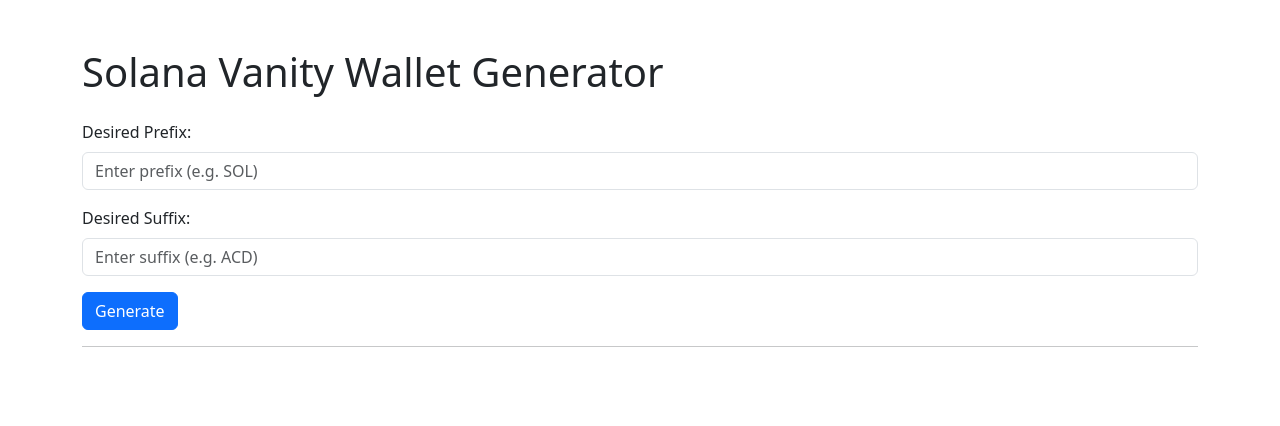
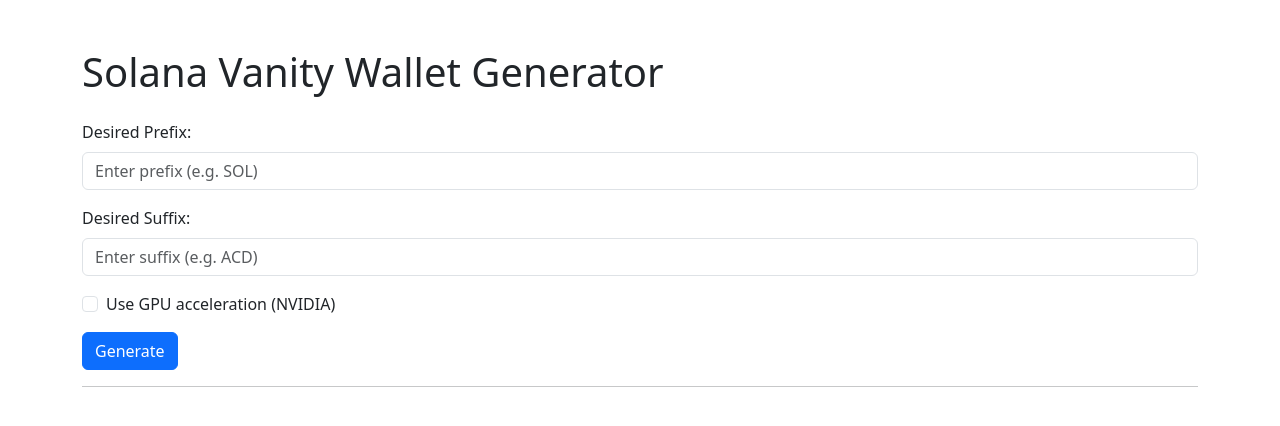
Before and after one commit to DegenApeDev/solana-vanity-generator, a Flask app: page / in a window 1280 px wide. Shown: the top 426 px of the page. Run offline with Flask 2, Linux system fonts and the light colour scheme.

Commit message:
Add GPU seed generation via PyCUDA

```diff
--- a/app.py
+++ b/app.py
@@ -1,6 +1,15 @@
 from flask import Flask, render_template, request, jsonify
 from nacl.signing import SigningKey
 import base58
+try:
+    import numpy as np
+    import pycuda.autoinit  # initializes CUDA
+    from pycuda import curandom
+    rng = curandom.XORWOWRandomNumberGenerator()
+except ImportError:
+    rng = None
+    import logging
+    logging.warning("PyCUDA not available, GPU mode disabled")
 import time
 import threading
 import multiprocessing
@@ -18,6 +27,8 @@ def generate():
     suffix = data.get('suffix', '')
     prefix_lower = prefix.lower()
     suffix_lower = suffix.lower()
+    use_gpu = data.get('use_gpu', False)
+    app.logger.info(f"GPU mode selected: {use_gpu}")
     start = time.time()
     result = {}
     found_event = threading.Event()
@@ -26,7 +37,13 @@ def generate():
     def worker():
         local_tries = 0
         while not found_event.is_set():
-            sk = SigningKey.generate()
+            if use_gpu and rng:
+                # generate 32-byte seed on GPU
+                arr = rng.gen_uint32(8)
+                seed = arr.astype(np.uint32).view(np.uint8).tobytes()
+                sk = SigningKey(seed)
+            else:
+                sk = SigningKey.generate()
             vk = sk.verify_key
             pub = base58.b58encode(vk.encode()).decode()
             local_tries += 1
--- a/requirements.txt
+++ b/requirements.txt
@@ -2,3 +2,5 @@ flask>=2.0
 solana>=0.22.0
 base58>=2.1.0
 pynacl>=1.5.0
+pycuda>=2021.1
+numpy>=1.20
--- a/static/main.js
+++ b/static/main.js
@@ -12,10 +12,11 @@ document.getElementById('generate').addEventListener('click', async () => {
             warningDiv.textContent = 'Selecting both prefix and suffix may take significantly longer.';
             warningDiv.style.display = 'block';
         }
+        const use_gpu = document.getElementById('use_gpu').checked;
         const response = await fetch('/generate', {
             method: 'POST',
             headers: {'Content-Type': 'application/json'},
-            body: JSON.stringify({prefix, suffix})
+            body: JSON.stringify({prefix, suffix, use_gpu})
         });
         const data = await response.json();
         spinner.style.display = 'none';
--- a/templates/index.html
+++ b/templates/index.html
@@ -16,6 +16,10 @@
         <label for="suffix" class="form-label">Desired Suffix:</label>
         <input type="text" class="form-control" id="suffix" placeholder="Enter suffix (e.g. ACD)">
     </div>
+    <div class="form-check mb-3">
+        <input type="checkbox" class="form-check-input" id="use_gpu">
+        <label class="form-check-label" for="use_gpu">Use GPU acceleration (NVIDIA)</label>
+    </div>
     <div id="warning" class="text-warning mb-3" style="display:none;"></div>
     <button id="generate" class="btn btn-primary">Generate</button>
     <div id="spinner" class="spinner-border text-primary ms-3" role="status" style="display:none;">
```
